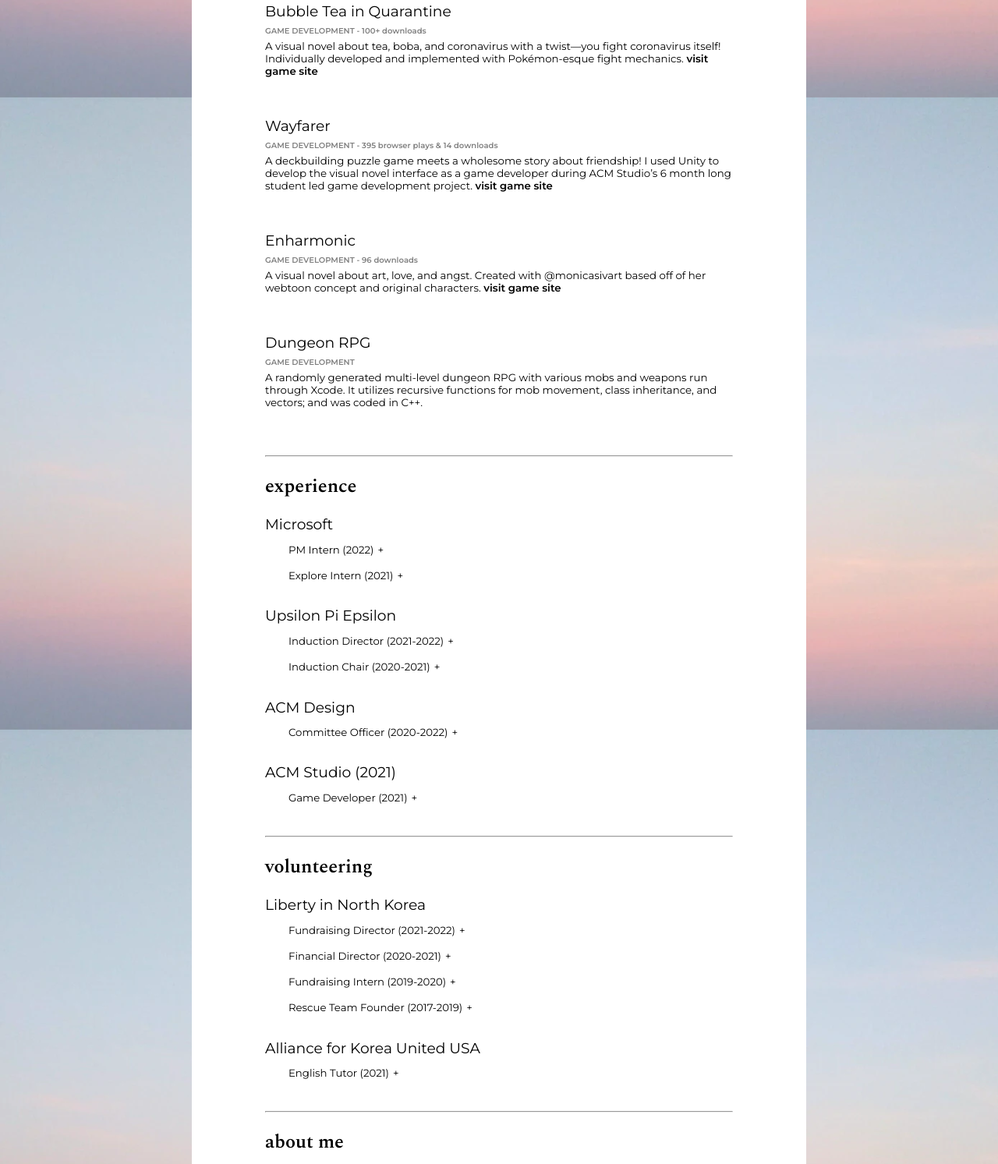
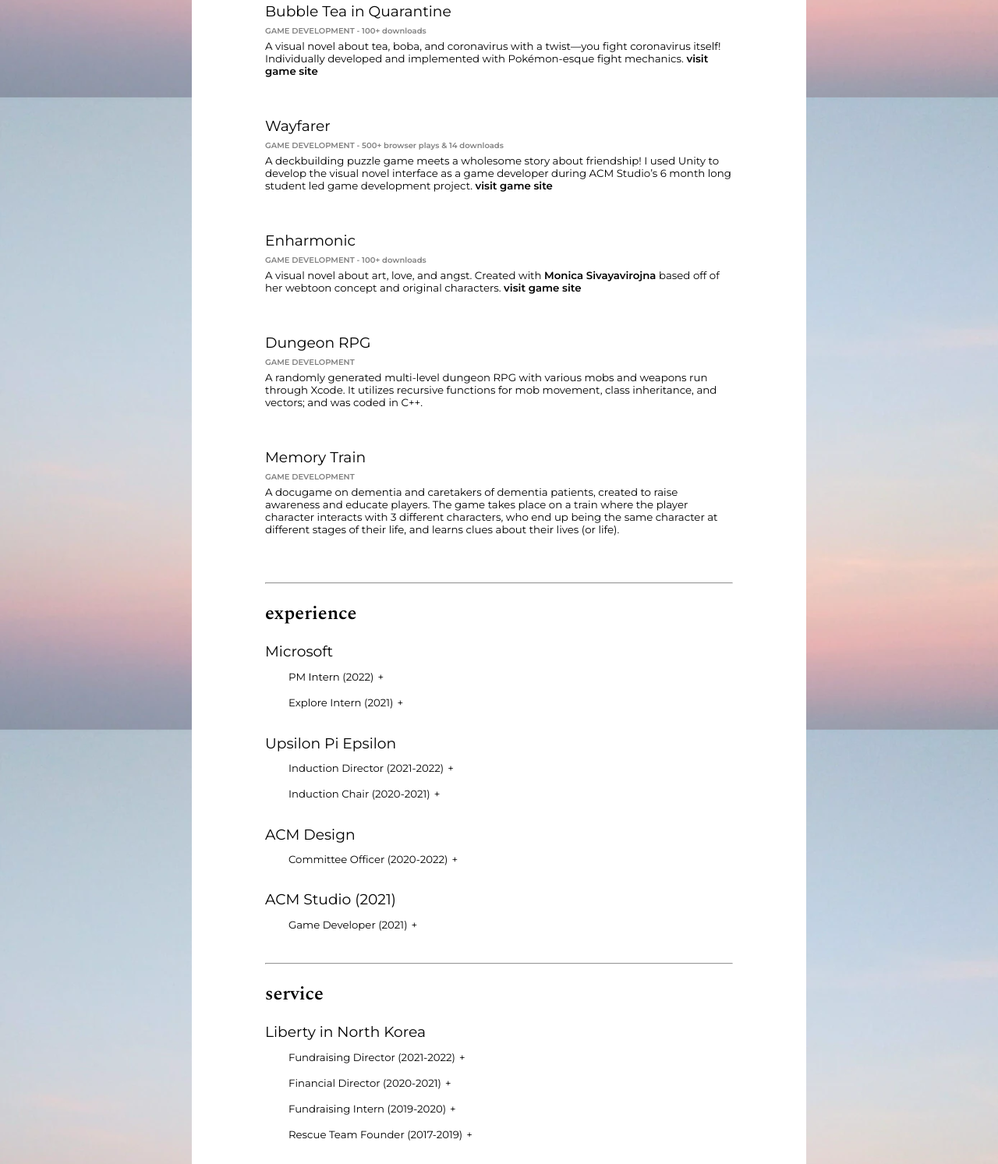
Before and after one commit to megys/portfolio, a plain HTML site: page index.html in a window 1280 px wide. Shown: the part 1497-2990 px from the top of the page at 78% size. Drawn offline with nearby package versions, Linux system fonts and the light colour scheme.

Commit message:
Added Memory Train

```diff
--- a/index.html
+++ b/index.html
@@ -98,7 +98,7 @@
 
                     <div>
                         <h3 style="margin-bottom:-10px">Wayfarer</h3>
-                            <h5 class="tag">GAME DEVELOPMENT - 395 browser plays & 14 downloads</h5>
+                            <h5 class="tag">GAME DEVELOPMENT - 500+ browser plays & 14 downloads</h5>
                             <p>
                                 A deckbuilding puzzle game meets a wholesome story about friendship!
                                 I used Unity to develop the visual novel interface as a game developer during ACM Studio’s 6 month long student led game development project.
@@ -109,9 +109,9 @@
 
                     <div>
                         <h3 style="margin-bottom:-10px">Enharmonic</h3>
-                            <h5 class="tag">GAME DEVELOPMENT - 96 downloads</h5>
+                            <h5 class="tag">GAME DEVELOPMENT - 100+ downloads</h5>
                             <p>
-                                A visual novel about art, love, and angst. Created with @monicasivart based off of her webtoon concept and original characters.
+                                A visual novel about art, love, and angst. Created with <a href="https://monicasivart0.wixsite.com/artwork" target="_blank">Monica Sivayavirojna</a> based off of her webtoon concept and original characters.
                                 <a href="https://keycard.itch.io/enharmonic" target="_blank" >visit game site</a>
                             </p>
                     </div>
@@ -124,6 +124,16 @@
                                 A randomly generated multi-level dungeon RPG with various mobs and weapons run through Xcode. It utilizes recursive functions for mob movement, class inheritance, and vectors; and was coded in C++.
                             </p>
                     </div>
+                    <!-- creating creative contents -->
+                    <br>
+                    <div id="creatingCreativeContents">
+                        <h3 style="margin-bottom:-10px">Memory Train</h3>
+                            <h5 class="tag">GAME DEVELOPMENT</h5>
+                            <p>
+                                A docugame on dementia and caretakers of dementia patients, created to raise awareness and educate players. The game takes place on a train where the player character interacts with 3 different characters, who end up being the same character at different stages of their life, and learns clues about their lives (or life).
+                            </p>
+                    </div>
+                    <!-- creating creative contents -->
                     <br>
                 </div>
                 <br>
@@ -243,7 +253,7 @@
                     <hr>
 
                     <div>
-                        <h2>volunteering</h2>
+                        <h2>service</h2>
                         <div>
                             <h3 style="margin-bottom:-10px">Liberty in North Korea</h3>
                                 <div style="margin-left:30px;">
```
